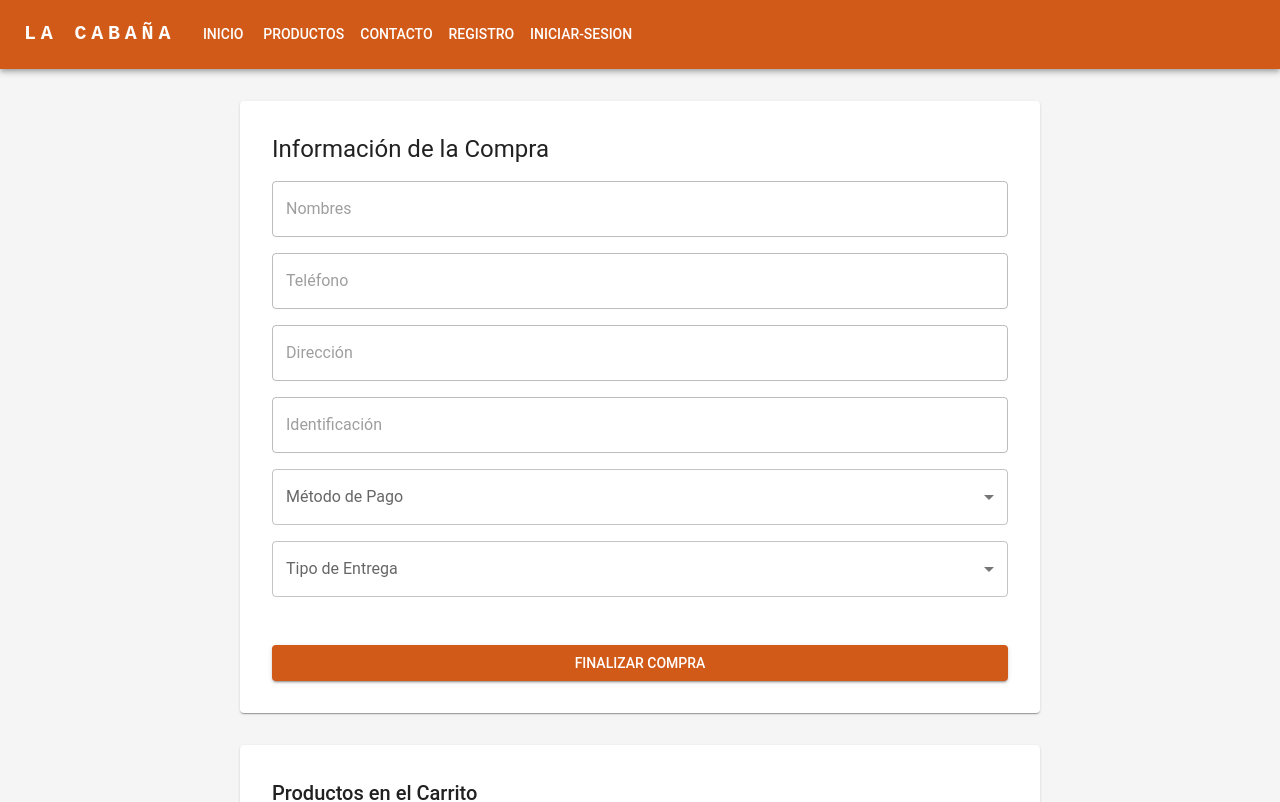
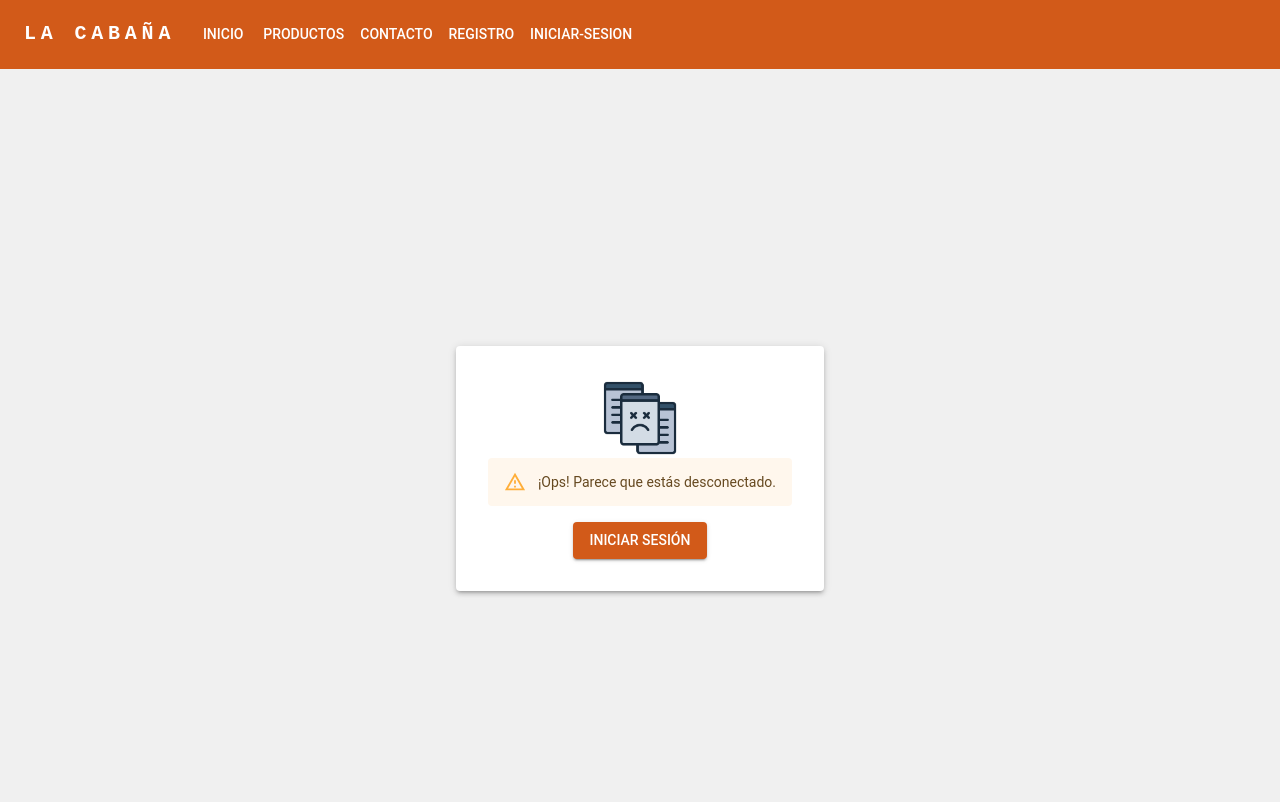
Before and after one commit to DanielEduardoXx/CabanaReact, a React (Vite) app: page /checkout in a window 1280 px wide. Shown: the top 802 px of the page. Built offline with nearby package versions, Linux system fonts and the light colour scheme.

Commit message:
alertas y componente de cargar
Se agrega pantalla de errores, y se agrega el componente para cuando se esten cargando las paginas

```diff
--- a/src/components/users/common/AlertDesconectado.jsx
+++ b/src/components/users/common/AlertDesconectado.jsx
@@ -2,45 +2,50 @@ import { Box } from "@mui/material";
 import PicDesconectado from "./PicDesconectado";
 import Alert from '@mui/material/Alert';
 import Stack from '@mui/material/Stack';
-import {useNavigate } from "react-router-dom";
+import { useNavigate } from "react-router-dom";
 import Button from "@mui/material/Button";
 import Card from "@mui/material/Card";
-
-
 
 export default function AlertDesconectado() {
     const navigate = useNavigate();
 
-
-
-
-
-
     const handleLogin = () => {
         navigate('/iniciar-sesion');
-    }
+    };
+
     return (
         <>
-            <Box sx={{ display: 'flex', flexDirection: 'column', alignItems: 'center', justifyContent: 'center', minWidth:'100%'}}>
-                <Card sx={{ padding: '2rem', display: 'flex', flexDirection: 'column', alignItems: 'center', justifyContent: 'center' }}>
-
-                    <Box >
+            <Box sx={{
+                display: 'flex',
+                flexDirection: 'column',
+                alignItems: 'center',
+                justifyContent: 'center',
+                minHeight: '100vh', // Ocupa toda la pantalla
+                width: '100%',
+                backgroundColor: '#f0f0f0' // O puedes usar un color de fondo si lo deseas
+            }}>
+                <Card sx={{
+                    padding: '2rem',
+                    display: 'flex',
+                    flexDirection: 'column',
+                    alignItems: 'center',
+                    justifyContent: 'center',
+                    boxShadow: 3 // Agrega una sombra al card si lo deseas
+                }}>
+                    <Box>
                         <PicDesconectado />
                     </Box>
 
                     <Box sx={{ display: 'flex', flexDirection: 'column', alignItems: 'center', justifyContent: 'center' }}>
                         <Stack sx={{ width: '100%' }} spacing={2}>
-                            <Alert severity="warning"> Ops! Parece que estas desconectado</Alert>
+                            <Alert severity="warning">¡Ops! Parece que estás desconectado.</Alert>
                         </Stack>
-                        <Button onClick={handleLogin}>Iniciar sesion
+                        <Button onClick={handleLogin} variant="contained" sx={{ marginTop: '1rem' }}>
+                            Iniciar sesión
                         </Button>
-
                     </Box>
                 </Card>
-
             </Box>
-
-
         </>
-    )
+    );
 }
--- a/src/components/users/common/CardCheckout.jsx
+++ b/src/components/users/common/CardCheckout.jsx
@@ -6,6 +6,7 @@ import { styled } from '@mui/material/styles';
 import { useNavigate } from 'react-router-dom';
 import { MyContext } from "../../../services/MyContext";
 import { ventasUser, detVentasUser } from '../../../services/ventasUser';
+import AlertDesconectado from './AlertDesconectado';
 
 const StyledForm = styled('form')(({ theme }) => ({
     '& > *': {
@@ -183,7 +184,7 @@ function CardCheckout() {
                             return item.producto.detpromociones.map(promo => ({
                                 nom_producto: promo.producto.nom_producto, // Accede al nombre del producto
                                 pre_producto: promo.producto.
-                                precio_producto, // Accede al precio del producto
+                                    precio_producto, // Accede al precio del producto
                                 cantidad: promo.cantidad, // Cantidad dentro de la promoción
                                 subtotal: promo.subtotal, // Subtotal calculado
                                 descuento: promo.descuento, // Descuento específico de la promoción
@@ -194,7 +195,7 @@ function CardCheckout() {
 
                         } else {
                             // Detalles de un producto normal (sin promoción)
-                            const nomProducto = item.producto.nom_producto ||0;
+                            const nomProducto = item.producto.nom_producto || 0;
                             const preProducto = item.producto.precio_producto || 1;
                             const cantidad = parseInt(item.cantidad, 10);
                             const subtotal = parseFloat(preProducto) * cantidad;
@@ -239,6 +240,10 @@ function CardCheckout() {
             console.error('Error al enviar los detalles de la venta:', error.message);
         }
     };
+
+    if (!user) {
+        return <AlertDesconectado />;
+    }
 
     return (
         <Box sx={{ display: 'flex', flexDirection: 'column', alignItems: 'center', padding: '2rem' }}>
--- a/src/components/users/common/CardPerfil.jsx
+++ b/src/components/users/common/CardPerfil.jsx
@@ -11,6 +11,7 @@ import Stack from '@mui/material/Stack';
 import TablaInformacion from "./TablaComprasUser.jsx";
 import { getAllCompras } from "../../../services/ventasUser.js";
 import { useNavigate } from "react-router-dom";
+import LoadingComponent from "./LoadingComponent.jsx";
 
 const style = {
     position: 'absolute',
@@ -327,12 +328,9 @@ const Perfil = () => {
     };
 
     if (loading) {
-        return <Typography>Cargando...</Typography>;
+        return <LoadingComponent />;
     }
 
-    if (!user) {
-        return <AlertDesconectado />;
-    }
 
     return (
         <>
--- a/src/components/users/common/CardPromociones.jsx
+++ b/src/components/users/common/CardPromociones.jsx
@@ -3,6 +3,7 @@ import CtrlCantidad from "./CtrlCantidad";
 import { useState, useEffect, useContext } from "react";
 import { MyContext } from "../../../services/MyContext";
 import LazyLoad from "react-lazyload";
+import LoadingComponent from "./LoadingComponent";
 
 function CardProducto({ productos, fotosProductos, agregarCompra, actualizarCantidad, eliminarProducto, noProductos }) {
   const { user } = useContext(MyContext);
@@ -74,7 +75,7 @@ function CardProducto({ productos, fotosProductos, agregarCompra, actualizarCant
   if (loading) {
     return (
       <Box sx={{ display: 'flex', justifyContent: 'center', alignItems: 'center', height: '100vh' }}>
-        <CircularProgress />
+        <LoadingComponent />
       </Box>
     );
   }
--- /dev/null
+++ b/src/components/users/common/PicError.jsx
@@ -0,0 +1,44 @@
+import { Box } from "@mui/material";
+
+export default function PicError() {
+    return (
+        <>
+            <Box
+                sx={{
+                    display: 'flex',
+                    flexDirection: { xs: 'column', md: 'row' },
+                    justifyContent: 'center',
+                    margin: '10px 0 0 0 '
+                }}
+            >
+                <Box
+                    sx={{
+                        flex: 1,
+                        display:'flex',
+                        justifyContent: 'center',
+                        height: '100%',
+                        zIndex: 1
+                    }}
+
+                >
+                    <Box
+                        sx={{
+                            width: '20%',
+                            height: '20%',
+                        }}
+                    >
+                        <img
+                            src="../../../public/error/PicError.png"
+                            alt="Login"
+                            style={{
+                                width: '100%',
+                                height: '50%',
+                                objectFit: 'cover',
+                            }}
+                        />
+                    </Box>
+                </Box>
+            </Box>
+        </>
+    )
+}
```
